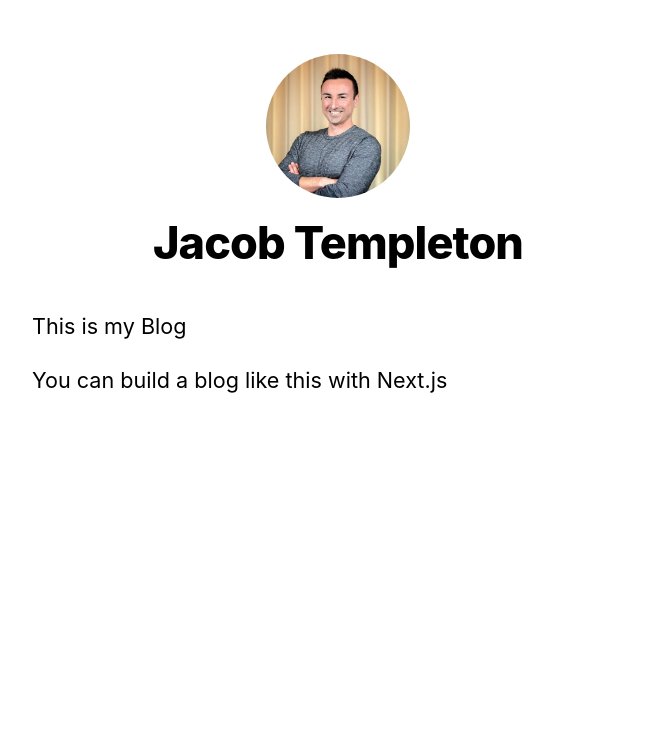
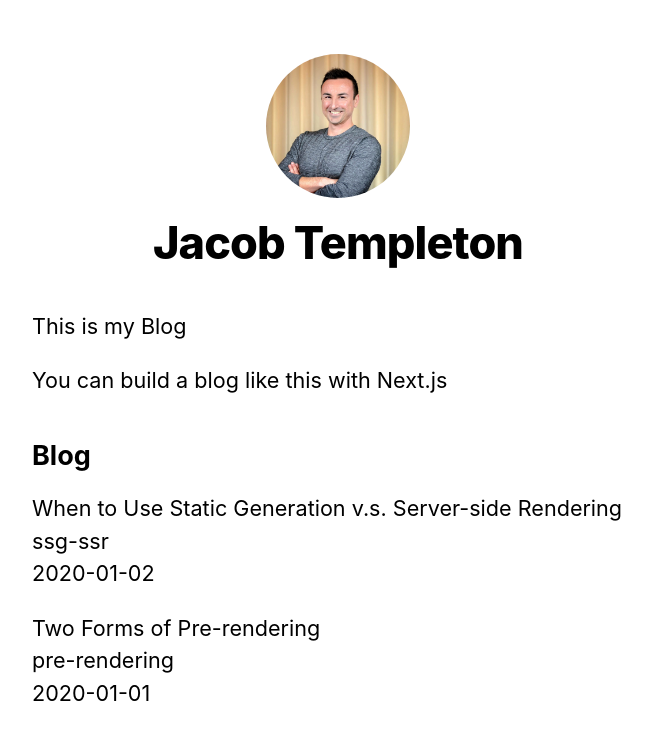
Before and after one commit to JWCTempleton/nextjs-demo, a Next.js app in the folder nextjs-blog/: page / in a window 1280 px wide. Shown: the top 740 px of the page, without its empty margins (302-954 px from the left). Built offline with nearby package versions, Linux system fonts and the light colour scheme.

Commit message:
Add returned md values from getStaticProps and render them in Home component

```diff
--- a/nextjs-blog/pages/index.js
+++ b/nextjs-blog/pages/index.js
@@ -24,6 +24,20 @@
         <p>This is my Blog</p>
         <p>You can build a blog like this with Next.js</p>
       </section>
+      <section className={`${utilStyles.headingMd} ${utilStyles.padding1px}`}>
+        <h2 className={utilStyles.headingLg}>Blog</h2>
+        <ul className={utilStyles.list}>
+          {allPostsData.map(({ id, date, title }) => (
+            <li className={utilStyles.listItem} key={id}>
+              {title}
+              <br />
+              {id}
+              <br />
+              {date}
+            </li>
+          ))}
+        </ul>
+      </section>
     </Layout>
   );
 }
```
